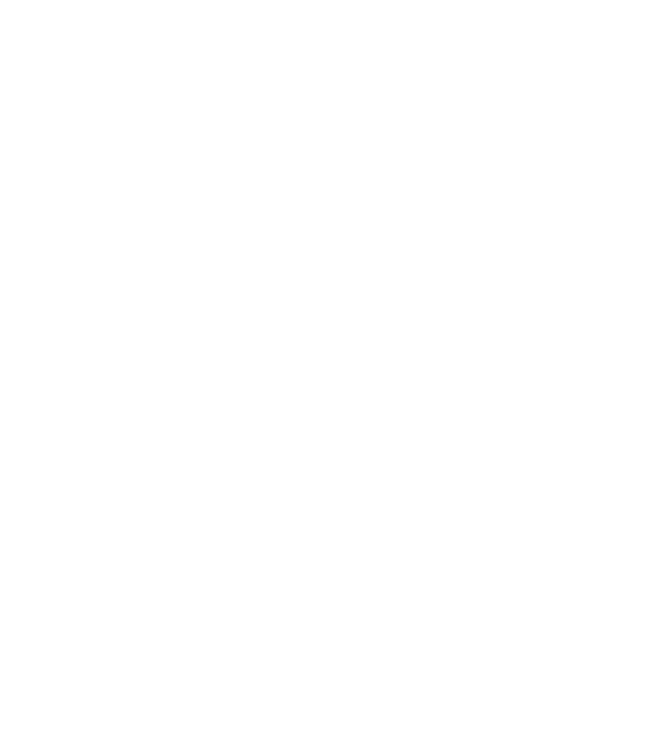
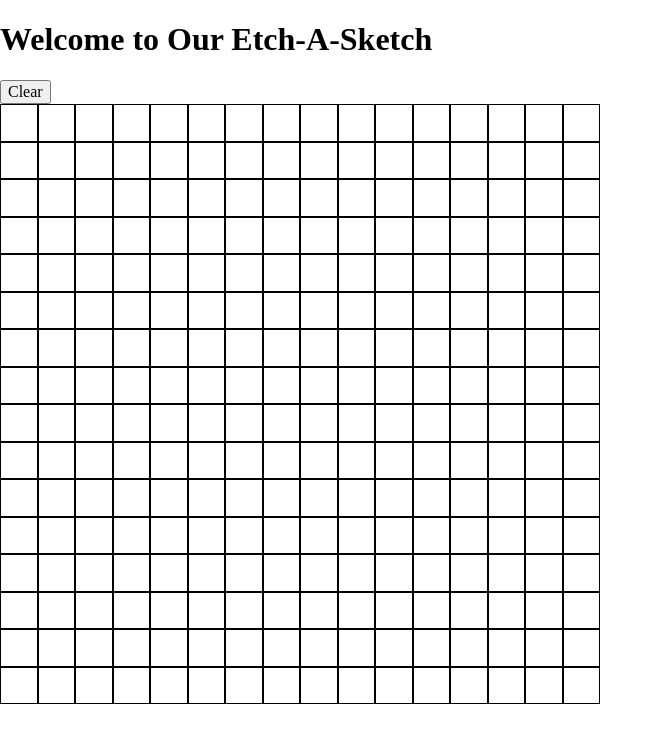
Before and after one commit to JohnSebastian3/etch-a-sketch, a plain HTML site: page index.html in a window 1280 px wide. Shown: the whole page, without its empty margins (0-663 px from the left). Drawn offline with Linux system fonts and the light colour scheme.

Commit message:
Add grid and clear button functionality

```diff
--- a/css/style.css
+++ b/css/style.css
@@ -3,3 +3,16 @@
 ::after {
   box-sizing: border-box;
 }
+
+
+.grid-container {
+  height: 600px;
+  width: 600px;
+  display: grid;
+  grid-template-columns: repeat(16, 1fr);
+  grid-template-rows: repeat(16, 1fr);
+}
+
+.filled {
+  background-color: gray;
+}
--- a/index.html
+++ b/index.html
@@ -6,9 +6,15 @@
   <meta name="viewport" content="width=device-width, initial-scale=1.0">
   <link rel="stylesheet" href="css/normalize.css">
   <link rel="stylesheet" href="css/style.css">
-  <title>Document</title>
+  <title>Etch-A-Sketch</title>
 </head>
 <body>
+  <h1>Welcome to Our Etch-A-Sketch</h1>
+  <button class="clear">Clear</button>
+  <div class="grid-container">
+
+  </div>
+
 
   <script src="js/main.js"></script>
 </body>
--- a/js/main.js
+++ b/js/main.js
@@ -0,0 +1,27 @@
+let gridContainer = document.querySelector('.grid-container');
+const clearButton = document.querySelector('.clear');
+
+clearButton.addEventListener('click', eraseBoard);
+
+for(let i = 0; i < 256; i++) {
+  let square = document.createElement('div');
+  square.classList.add('square');
+  square.style.border = '1px solid black';
+  gridContainer.appendChild(square);
+}
+
+const squares = document.querySelectorAll('.square');
+
+for(let square of squares) {
+  square.addEventListener('mouseenter', filled);
+}
+
+function filled(e) {
+  e.target.classList.add('filled');
+}
+
+function eraseBoard(e) {
+  for(let square of squares) {
+    square.classList.remove('filled');
+  }
+}
```
